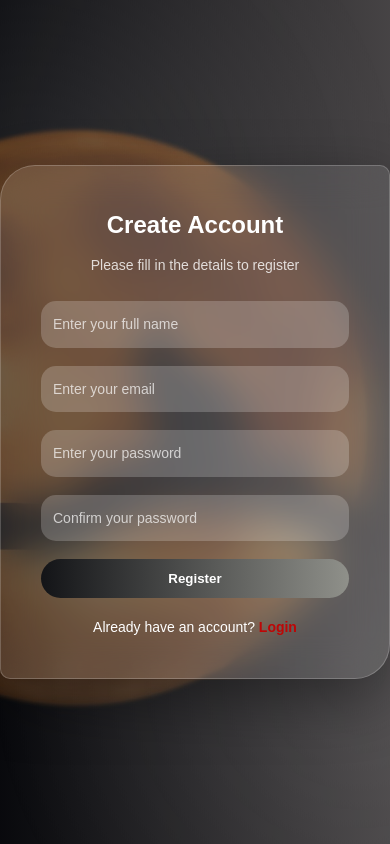
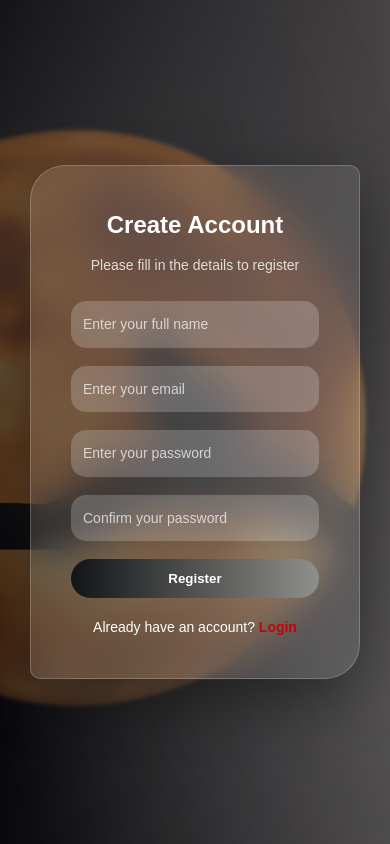
Before and after one commit to AbdelfattahEmad/New_Dashboard, a React (Vite) app: page /register in a window 390 px wide. Built offline with nearby package versions, Linux system fonts and the light colour scheme.

Commit message:
auth responsive

```diff
--- a/src/Components/Navbar.jsx
+++ b/src/Components/Navbar.jsx
@@ -13,9 +13,9 @@ function Navbar({ toggleSidebar }) {
       </div>
 
       <div className="right">
-        <div className="search-box">
+        {/* <div className="search-box">
           <input type="text" placeholder="Search..." />
-        </div>
+        </div> */}
 
         <div className="icons">
           <span className="notification">🔔</span>
--- a/src/assets/Styles/_auth.scss
+++ b/src/assets/Styles/_auth.scss
@@ -60,6 +60,9 @@
   text-align: center;
   color: #fff;
   animation: fadeIn 0.8s ease;
+  @media (max-width: 420px) {
+    width: 330px;
+  }
 
   h2 {
     margin-bottom: 10px;
@@ -208,6 +211,9 @@
   text-align: center;
   color: #fff;
   animation: fadeIn 0.8s ease;
+  @media (max-width: 420px) {
+    width: 330px;
+  }
 
   h2 {
     margin-bottom: 10px;
```
